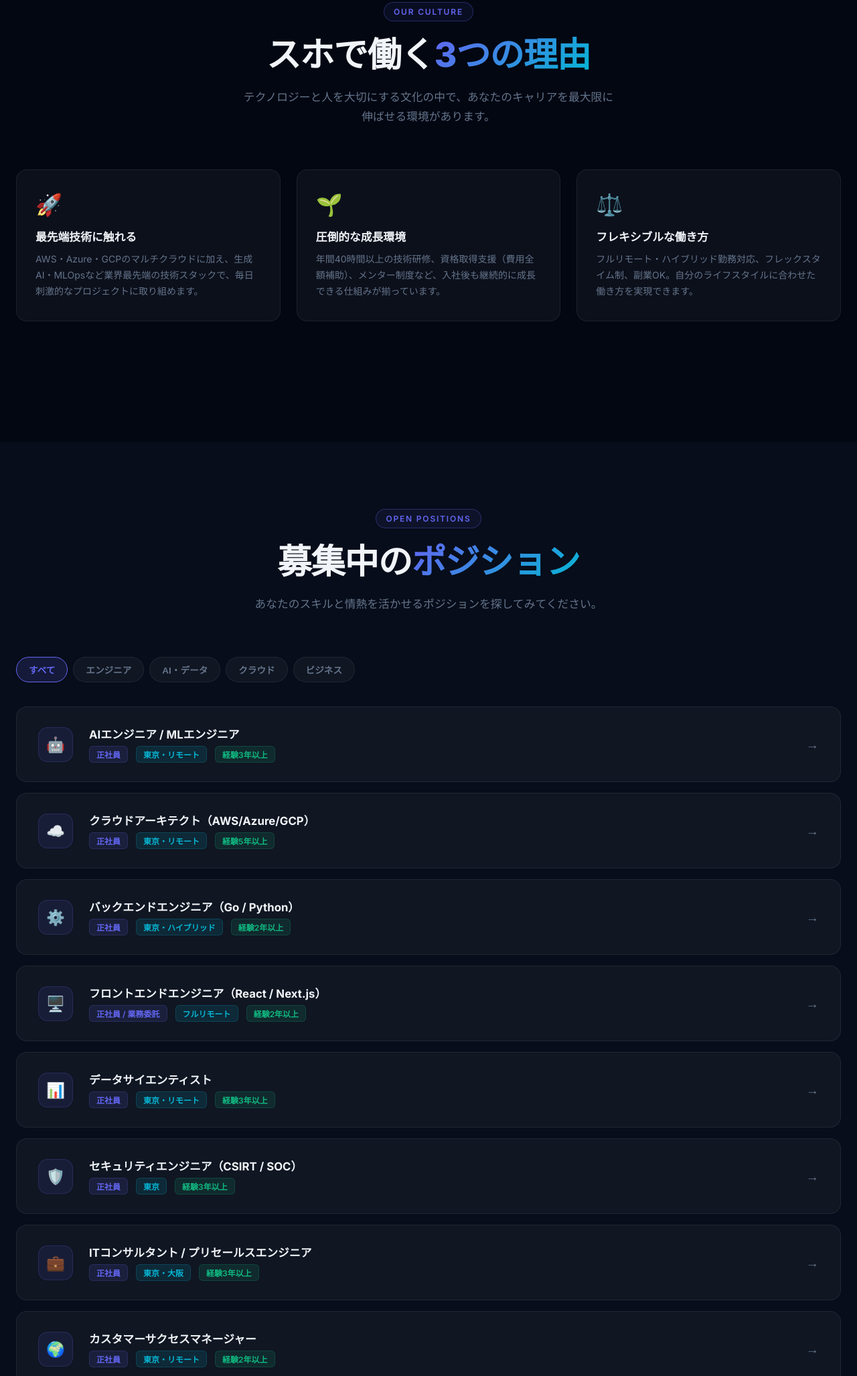
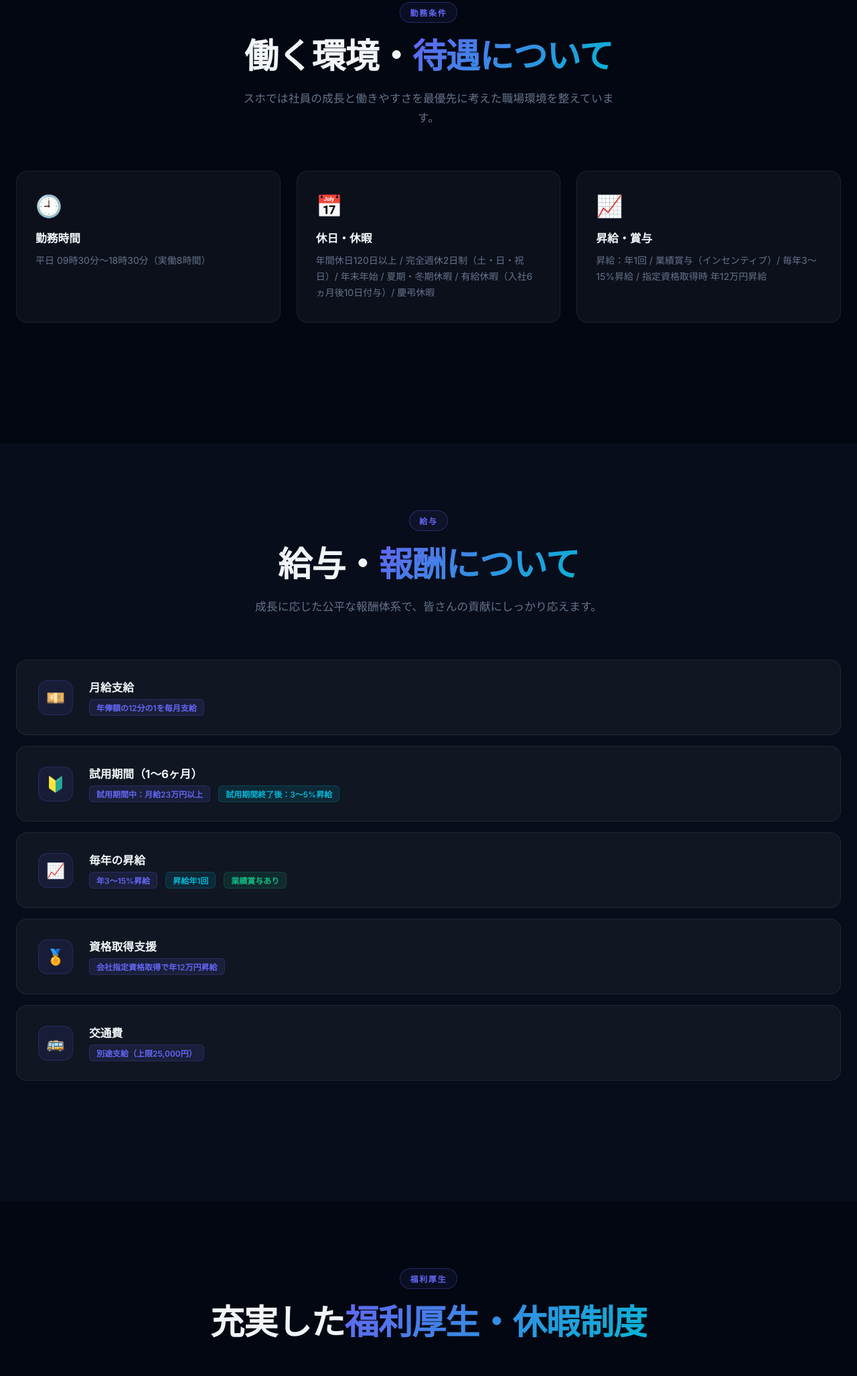
Before and after one commit to youlim-bot/suhojapan-renewal, a plain HTML site: page recruit.html in a window 1280 px wide. Shown: the part 745-2800 px from the top of the page at 67% size. Drawn offline with nearby package versions, Linux system fonts and the light colour scheme; animation ran at ten frames a second.

Commit message:
Update recruit.html with actual content from suhojapan.com/job
Replace all placeholder job listings and culture cards with real content:
hero tagline, working conditions (勤務時間・休日・昇給), salary details,
and actual benefits (insurance, health checkup, 120+ days off).

Co-Authored-By: Claude Sonnet 4.6 <noreply@anthropic.com>

```diff
--- a/recruit.html
+++ b/recruit.html
@@ -236,182 +236,123 @@
     <div class="page-hero-inner">
       <div class="section-tag">採用情報 — Careers</div>
       <h1 class="page-hero-title">
-        テクノロジーで世界を変える<br/>
-        <span class="gradient-text">仲間を募集しています</span>
+        社員の更なる<br/>
+        <span class="gradient-text">成長のために支援します。</span>
       </h1>
       <p class="page-hero-sub">
-        スホでは、AIとクラウドの最前線で活躍するエンジニア・ビジネスプロフェッショナルを募集しています。あなたの挑戦を全力でサポートします。
+        株式会社スホは「顧客サービスに必要な高品質のサービスを提供する」という意志を共にするITサービス専門会社です。共に成長できる仲間を募集しています。
       </p>
       <div class="page-hero-stats">
         <div class="phs">
-          <div class="phs-num">120<sup>名</sup></div>
-          <p>従業員数</p>
+          <div class="phs-num">120<sup>日+</sup></div>
+          <p>年間休日</p>
         </div>
         <div class="phs">
-          <div class="phs-num">12<sup>件</sup></div>
-          <p>募集ポジション</p>
+          <div class="phs-num">23<sup>万円+</sup></div>
+          <p>試用期間月給</p>
         </div>
         <div class="phs">
-          <div class="phs-num">4.8<sup>★</sup></div>
-          <p>社員満足度</p>
+          <div class="phs-num">15<sup>%</sup></div>
+          <p>最大年間昇給率</p>
         </div>
         <div class="phs">
-          <div class="phs-num">92<sup>%</sup></div>
-          <p>研修完了率</p>
+          <div class="phs-num">25<sup>千円</sup></div>
+          <p>交通費支給上限</p>
         </div>
       </div>
     </div>
   </section>
 
-  <!-- ===== VALUES ===== -->
+  <!-- ===== WORKING CONDITIONS ===== -->
   <section class="section">
     <div class="container">
       <div class="section-header reveal">
-        <div class="section-tag">Our Culture</div>
-        <h2 class="section-title">スホで働く<span class="gradient-text">3つの理由</span></h2>
-        <p class="section-desc">テクノロジーと人を大切にする文化の中で、あなたのキャリアを最大限に伸ばせる環境があります。</p>
+        <div class="section-tag">勤務条件</div>
+        <h2 class="section-title">働く環境・<span class="gradient-text">待遇について</span></h2>
+        <p class="section-desc">スホでは社員の成長と働きやすさを最優先に考えた職場環境を整えています。</p>
       </div>
       <div class="values-row">
         <div class="value-card reveal reveal-delay-1">
-          <div class="vi">🚀</div>
-          <h3>最先端技術に触れる</h3>
-          <p>AWS・Azure・GCPのマルチクラウドに加え、生成AI・MLOpsなど業界最先端の技術スタックで、毎日刺激的なプロジェクトに取り組めます。</p>
+          <div class="vi">🕘</div>
+          <h3>勤務時間</h3>
+          <p>平日 09時30分〜18時30分（実働8時間）</p>
         </div>
         <div class="value-card reveal reveal-delay-2">
-          <div class="vi">🌱</div>
-          <h3>圧倒的な成長環境</h3>
-          <p>年間40時間以上の技術研修、資格取得支援（費用全額補助）、メンター制度など、入社後も継続的に成長できる仕組みが揃っています。</p>
+          <div class="vi">📅</div>
+          <h3>休日・休暇</h3>
+          <p>年間休日120日以上 / 完全週休2日制（土・日・祝日）/ 年末年始 / 夏期・冬期休暇 / 有給休暇（入社6ヵ月後10日付与）/ 慶弔休暇</p>
         </div>
         <div class="value-card reveal reveal-delay-3">
-          <div class="vi">⚖️</div>
-          <h3>フレキシブルな働き方</h3>
-          <p>フルリモート・ハイブリッド勤務対応、フレックスタイム制、副業OK。自分のライフスタイルに合わせた働き方を実現できます。</p>
+          <div class="vi">📈</div>
+          <h3>昇給・賞与</h3>
+          <p>昇給：年1回 / 業績賞与（インセンティブ）/ 毎年3〜15%昇給 / 指定資格取得時 年12万円昇給</p>
         </div>
       </div>
     </div>
   </section>
 
-  <!-- ===== JOB LISTINGS ===== -->
+  <!-- ===== SALARY ===== -->
   <section class="section section-alt">
     <div class="container">
       <div class="section-header reveal">
-        <div class="section-tag">Open Positions</div>
-        <h2 class="section-title">募集中の<span class="gradient-text">ポジション</span></h2>
-        <p class="section-desc">あなたのスキルと情熱を活かせるポジションを探してみてください。</p>
-      </div>
-
-      <div class="jobs-filter">
-        <button class="filter-btn active" data-filter="all">すべて</button>
-        <button class="filter-btn" data-filter="engineer">エンジニア</button>
-        <button class="filter-btn" data-filter="ai">AI・データ</button>
-        <button class="filter-btn" data-filter="cloud">クラウド</button>
-        <button class="filter-btn" data-filter="biz">ビジネス</button>
+        <div class="section-tag">給与</div>
+        <h2 class="section-title">給与・<span class="gradient-text">報酬について</span></h2>
+        <p class="section-desc">成長に応じた公平な報酬体系で、皆さんの貢献にしっかり応えます。</p>
       </div>
 
       <div class="jobs-grid">
-        <a href="index.html#contact" class="job-card reveal" data-category="ai">
-          <div class="job-dept">🤖</div>
+        <div class="job-card reveal">
+          <div class="job-dept">💴</div>
           <div class="job-info">
-            <div class="job-title">AIエンジニア / MLエンジニア</div>
+            <div class="job-title">月給支給</div>
             <div class="job-meta">
-              <span class="job-tag type">正社員</span>
-              <span class="job-tag loc">東京・リモート</span>
-              <span class="job-tag exp">経験3年以上</span>
+              <span class="job-tag type">年俸額の12分の1を毎月支給</span>
             </div>
           </div>
-          <div class="job-arrow">→</div>
-        </a>
+        </div>
 
-        <a href="index.html#contact" class="job-card reveal" data-category="cloud">
-          <div class="job-dept">☁️</div>
+        <div class="job-card reveal">
+          <div class="job-dept">🔰</div>
           <div class="job-info">
-            <div class="job-title">クラウドアーキテクト（AWS/Azure/GCP）</div>
+            <div class="job-title">試用期間（1〜6ヶ月）</div>
             <div class="job-meta">
-              <span class="job-tag type">正社員</span>
-              <span class="job-tag loc">東京・リモート</span>
-              <span class="job-tag exp">経験5年以上</span>
+              <span class="job-tag type">試用期間中：月給23万円以上</span>
+              <span class="job-tag loc">試用期間終了後：3〜5%昇給</span>
             </div>
           </div>
-          <div class="job-arrow">→</div>
-        </a>
+        </div>
 
-        <a href="index.html#contact" class="job-card reveal" data-category="engineer">
-          <div class="job-dept">⚙️</div>
+        <div class="job-card reveal">
+          <div class="job-dept">📈</div>
           <div class="job-info">
-            <div class="job-title">バックエンドエンジニア（Go / Python）</div>
+            <div class="job-title">毎年の昇給</div>
             <div class="job-meta">
-              <span class="job-tag type">正社員</span>
-              <span class="job-tag loc">東京・ハイブリッド</span>
-              <span class="job-tag exp">経験2年以上</span>
+              <span class="job-tag type">年3〜15%昇給</span>
+              <span class="job-tag loc">昇給年1回</span>
+              <span class="job-tag exp">業績賞与あり</span>
             </div>
           </div>
-          <div class="job-arrow">→</div>
-        </a>
+        </div>
 
-        <a href="index.html#contact" class="job-card reveal" data-category="engineer">
-          <div class="job-dept">🖥️</div>
+        <div class="job-card reveal">
+          <div class="job-dept">🏅</div>
           <div class="job-info">
-            <div class="job-title">フロントエンドエンジニア（React / Next.js）</div>
+            <div class="job-title">資格取得支援</div>
             <div class="job-meta">
-              <span class="job-tag type">正社員 / 業務委託</span>
-              <span class="job-tag loc">フルリモート</span>
-              <span class="job-tag exp">経験2年以上</span>
+              <span class="job-tag type">会社指定資格取得で年12万円昇給</span>
             </div>
           </div>
-          <div class="job-arrow">→</div>
-        </a>
+        </div>
 
-        <a href="index.html#contact" class="job-card reveal" data-category="ai">
-          <div class="job-dept">📊</div>
+        <div class="job-card reveal">
+          <div class="job-dept">🚌</div>
           <div class="job-info">
-            <div class="job-title">データサイエンティスト</div>
+            <div class="job-title">交通費</div>
             <div class="job-meta">
-              <span class="job-tag type">正社員</span>
-              <span class="job-tag loc">東京・リモート</span>
-              <span class="job-tag exp">経験3年以上</span>
+              <span class="job-tag type">別途支給（上限25,000円）</span>
             </div>
           </div>
-          <div class="job-arrow">→</div>
-        </a>
-
-        <a href="index.html#contact" class="job-card reveal" data-category="cloud">
-          <div class="job-dept">🛡️</div>
-          <div class="job-info">
-            <div class="job-title">セキュリティエンジニア（CSIRT / SOC）</div>
-            <div class="job-meta">
-              <span class="job-tag type">正社員</span>
-              <span class="job-tag loc">東京</span>
-              <span class="job-tag exp">経験3年以上</span>
-            </div>
-          </div>
-          <div class="job-arrow">→</div>
-        </a>
-
-        <a href="index.html#contact" class="job-card reveal" data-category="biz">
-          <div class="job-dept">💼</div>
-          <div class="job-info">
-            <div class="job-title">ITコンサルタント / プリセールスエンジニア</div>
-            <div class="job-meta">
-              <span class="job-tag type">正社員</span>
-              <span class="job-tag loc">東京・大阪</span>
-              <span class="job-tag exp">経験3年以上</span>
-            </div>
-          </div>
-          <div class="job-arrow">→</div>
-        </a>
-
-        <a href="index.html#contact" class="job-card reveal" data-category="biz">
-          <div class="job-dept">🌍</div>
-          <div class="job-info">
-            <div class="job-title">カスタマーサクセスマネージャー</div>
-            <div class="job-meta">
-              <span class="job-tag type">正社員</span>
-              <span class="job-tag loc">東京・リモート</span>
-              <span class="job-tag exp">経験2年以上</span>
-            </div>
-          </div>
-          <div class="job-arrow">→</div>
-        </a>
+        </div>
       </div>
     </div>
   </section>
@@ -420,35 +361,29 @@
   <section class="section">
     <div class="container">
       <div class="section-header reveal">
-        <div class="section-tag">Benefits</div>
-        <h2 class="section-title">充実した<span class="gradient-text">福利厚生</span></h2>
+        <div class="section-tag">福利厚生</div>
+        <h2 class="section-title">充実した<span class="gradient-text">福利厚生・休暇制度</span></h2>
       </div>
       <div class="benefits-grid">
-        <div class="benefit-item reveal"><div class="benefit-icon">💰</div><h4>競争力のある報酬</h4><p>市場価値に基づいた給与設定。年2回の給与改定と業績連動ボーナス。</p></div>
-        <div class="benefit-item reveal"><div class="benefit-icon">📚</div><h4>学習・資格支援</h4><p>技術書購入費・資格取得費全額補助。年40時間以上の社内研修。</p></div>
-        <div class="benefit-item reveal"><div class="benefit-icon">🏠</div><h4>フルリモート対応</h4><p>全職種リモート勤務可。在宅勤務手当・機器購入補助あり。</p></div>
-        <div class="benefit-item reveal"><div class="benefit-icon">🕐</div><h4>フレックスタイム</h4><p>コアタイムなしのスーパーフレックス制度。ライフに合わせた勤務が可能。</p></div>
-        <div class="benefit-item reveal"><div class="benefit-icon">🏥</div><h4>充実した健康管理</h4><p>健康保険・厚生年金完備。産休・育休取得実績100%。</p></div>
-        <div class="benefit-item reveal"><div class="benefit-icon">🎮</div><h4>副業・複業OK</h4><p>申請制で副業・複業が可能。スキルアップへの挑戦を応援します。</p></div>
-        <div class="benefit-item reveal"><div class="benefit-icon">✈️</div><h4>グローバル機会</h4><p>海外カンファレンス参加支援。グローバルプロジェクトへのアサイン機会。</p></div>
-        <div class="benefit-item reveal"><div class="benefit-icon">🤝</div><h4>メンター制度</h4><p>入社後6ヶ月間の専任メンター制度。早期活躍を全力サポート。</p></div>
+        <div class="benefit-item reveal"><div class="benefit-icon">🏥</div><h4>雇用保険</h4><p>各種保険完備（雇用保険・労災保険・健康保険・厚生年金）</p></div>
+        <div class="benefit-item reveal"><div class="benefit-icon">🩺</div><h4>定期健康診断</h4><p>年1回の定期健康診断を実施。社員の健康を会社全体でサポートします。</p></div>
+        <div class="benefit-item reveal"><div class="benefit-icon">📅</div><h4>年間休日120日以上</h4><p>完全週休2日制（土・日・祝日）。ワークライフバランスを大切にします。</p></div>
+        <div class="benefit-item reveal"><div class="benefit-icon">🎌</div><h4>年末年始休暇</h4><p>年末年始の連続休暇を取得できます。</p></div>
+        <div class="benefit-item reveal"><div class="benefit-icon">☀️</div><h4>夏期・冬期休暇</h4><p>夏期休暇および冬期休暇を設けています。</p></div>
+        <div class="benefit-item reveal"><div class="benefit-icon">🌿</div><h4>有給休暇</h4><p>入社6ヵ月後に10日間付与。入社後も計画的に取得できます。</p></div>
+        <div class="benefit-item reveal"><div class="benefit-icon">💐</div><h4>慶弔休暇</h4><p>慶弔休暇など、人生の大切な節目にしっかり休める制度があります。</p></div>
+        <div class="benefit-item reveal"><div class="benefit-icon">🚌</div><h4>交通費支給</h4><p>交通費を別途支給（上限25,000円）。通勤コストをサポートします。</p></div>
       </div>
     </div>
   </section>
 
-  <!-- ===== PROCESS ===== -->
+  <!-- ===== CTA CONTACT ===== -->
   <section class="section section-alt">
     <div class="container">
       <div class="section-header reveal">
-        <div class="section-tag">選考フロー</div>
-        <h2 class="section-title">採用<span class="gradient-text">プロセス</span></h2>
-      </div>
-      <div class="process-steps">
-        <div class="step reveal"><div class="step-circle">01</div><h4>書類選考</h4><p>応募後<br/>3営業日以内に<br/>ご連絡</p></div>
-        <div class="step reveal reveal-delay-1"><div class="step-circle">02</div><h4>カジュアル面談</h4><p>オンライン<br/>30〜45分<br/>相互理解</p></div>
-        <div class="step reveal reveal-delay-2"><div class="step-circle">03</div><h4>技術面接</h4><p>オンライン<br/>60〜90分<br/>スキル確認</p></div>
-        <div class="step reveal reveal-delay-3"><div class="step-circle">04</div><h4>最終面接</h4><p>対面 or オンライン<br/>役員との面談<br/>60分</p></div>
-        <div class="step reveal"><div class="step-circle">🎉</div><h4>内定・オファー</h4><p>選考完了後<br/>1週間以内に<br/>オファー提示</p></div>
+        <div class="section-tag">採用お問い合わせ</div>
+        <h2 class="section-title">あなたとつながる<br/><span class="gradient-text">All In One Service</span></h2>
+        <p class="section-desc">株式会社スホは貴社のビジネスの成長のための最高のパートナーになります。<br/>採用に関するご質問・お問い合わせはお気軽にどうぞ。</p>
       </div>
     </div>
   </section>
@@ -457,10 +392,10 @@
   <section class="section">
     <div class="container">
       <div class="recruit-cta reveal">
-        <h2>あなたのチャレンジを<br/><span class="gradient-text">一緒に実現しましょう</span></h2>
-        <p>まずはカジュアルに話しましょう。選考前のご相談・質問もお気軽にどうぞ。</p>
+        <h2>採用に関するお問い合わせは<br/><span class="gradient-text">こちらからどうぞ</span></h2>
+        <p>採用に関するご不明な点・ご質問などがございましたら、お気軽にお問い合わせください。</p>
         <a href="index.html#contact" class="btn-primary" style="display:inline-flex;margin:0 auto">
-          <span>応募・お問い合わせ</span>
+          <span>お問い合わせ</span>
           <svg viewBox="0 0 20 20" fill="none"><path d="M5 10h10M11 6l4 4-4 4" stroke="currentColor" stroke-width="1.5" stroke-linecap="round" stroke-linejoin="round"/></svg>
         </a>
       </div>
@@ -548,20 +483,7 @@
     const obs = new IntersectionObserver(entries => entries.forEach(e => { if(e.isIntersecting) e.target.classList.add('visible'); }), {threshold:.1});
     document.querySelectorAll('.reveal').forEach(el => obs.observe(el));
 
-    /* ── Job Filter ── */
-    document.querySelectorAll('.filter-btn').forEach(btn => {
-      btn.addEventListener('click', () => {
-        document.querySelectorAll('.filter-btn').forEach(b => b.classList.remove('active'));
-        btn.classList.add('active');
-        const f = btn.dataset.filter;
-        document.querySelectorAll('.job-card').forEach(card => {
-          const show = f === 'all' || card.dataset.category === f;
-          card.style.display = show ? 'flex' : 'none';
-        });
-      });
-    });
-
-    /* ── Three.js Hero Particles ── */
+/* ── Three.js Hero Particles ── */
     (function(){
       const canvas = document.getElementById('recruit-canvas');
       if (!canvas || typeof THREE === 'undefined') return;
```
